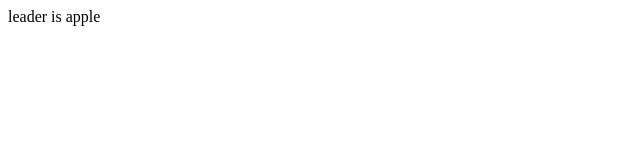
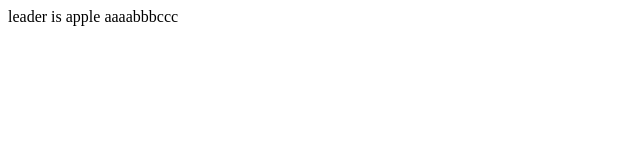
Before and after one commit to earthjisu/company-project, a plain HTML site: page index.html in a window 1280 px wide. Shown: the full height of the page, 0-640 px from the left. Drawn offline with Linux system fonts and the light colour scheme.

Commit message:
second commit

```diff
--- a/index.html
+++ b/index.html
@@ -9,6 +9,7 @@
 <body>
     <nav>
         leader is apple
+        aaaabbbccc
     </nav>
     <main>
 
```
